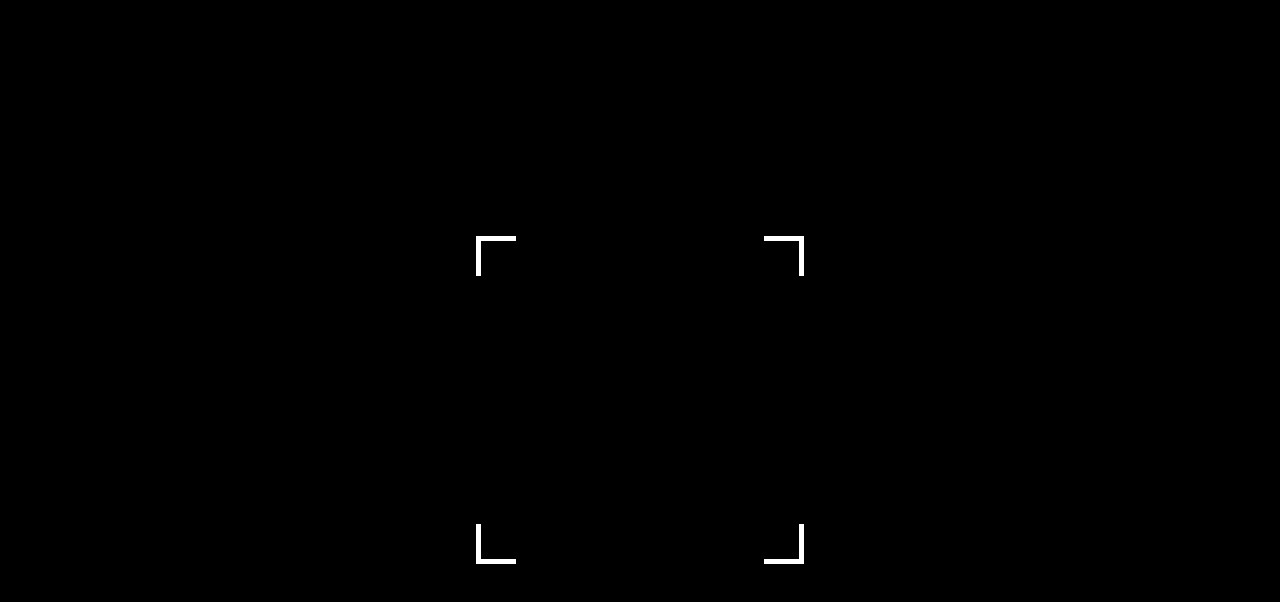
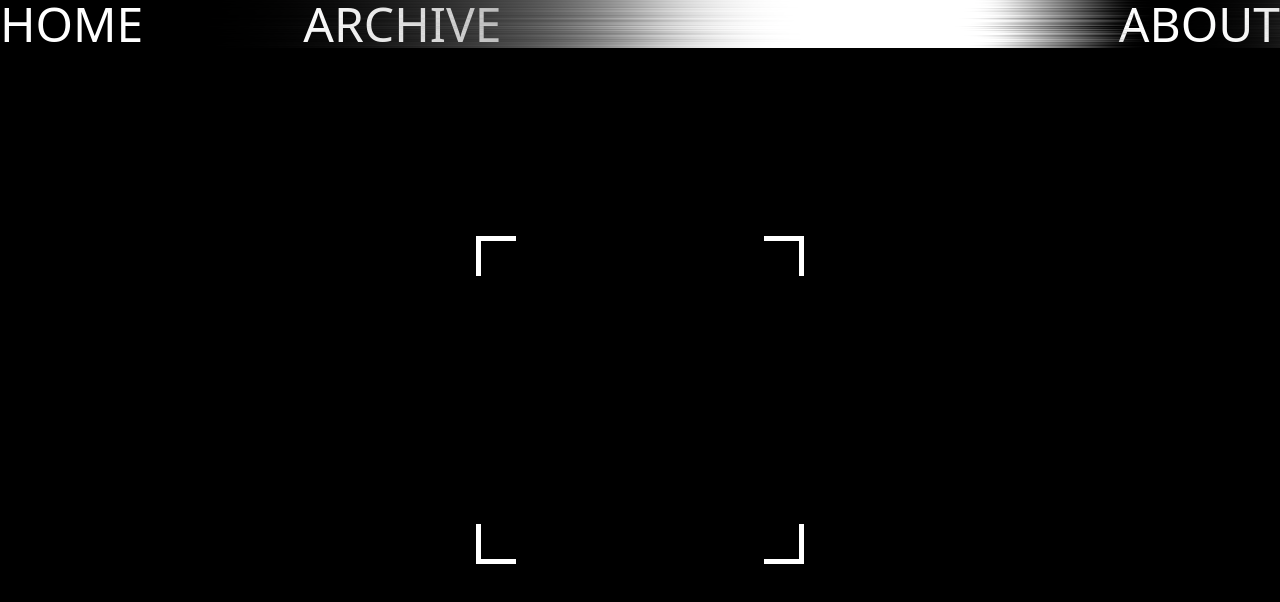
Before and after one commit to micheledinelli/aculei-fe, a React (Vite) app: page /experience in a window 1280 px wide. Shown: the top 602 px of the page. Built offline with nearby package versions, Linux system fonts and the light colour scheme.

Commit message:
feat: added aculeo.png and param to navbar component

```diff
--- a/src/components/Footbar.tsx
+++ b/src/components/Footbar.tsx
@@ -1,4 +1,4 @@
-import silvered_theme from "../assets/silvered_theme.jpg";
+import aculeo from "../assets/aculeo.png";
 import React from "react";
 
 interface FootbarProps {
@@ -13,7 +13,7 @@ const Footbar: React.FC<FootbarProps> = ({ datasetInfo }) => {
   return (
     <div
       className="w-full inline-flex flex-nowrap absolute bottom-0 opacity-500 overflow-hidden"
-      style={{ backgroundImage: `url(${silvered_theme})` }}
+      style={{ backgroundImage: `url(${aculeo})` }}
     >
       <ul className="hover:pause z-10 flex items-center justify-center md:justify-start [&_li]:mx-8 my-2 animate-infinite-scroll no-scroll whitespace-nowrap filter invert mix-blend-difference">
         {Object.entries(datasetInfo).map(([key, value]) => (
--- a/src/components/Navbar.tsx
+++ b/src/components/Navbar.tsx
@@ -1,16 +1,25 @@
 import { Link } from "react-router-dom";
-import silvered_theme from "../assets/silvered_theme.jpg";
-export default function Navbar() {
+import aculeo from "../assets/aculeo.png";
+
+interface NavbarProps {
+  leftPath: string;
+  leftText: string;
+}
+
+const Navbar: React.FC<NavbarProps> = ({
+  leftPath: linkPath,
+  leftText: linkText,
+}) => {
   return (
     <div
       className="flex fixed top-0 left-0 z-10 w-screen justify-between text-5xl"
-      style={{ backgroundImage: `url(${silvered_theme})` }}
+      style={{ backgroundImage: `url(${aculeo})` }}
     >
-      <div className="flex gap-16">
+      <div className="flex gap-40">
         <div className="filter invert mix-blend-difference cursor-pointer">
-          <Link to="/experience">EXPERIENCE</Link>
+          <Link to={linkPath}>{linkText}</Link>
         </div>
-        <div className="filter invertmix-blend-difference cursor-pointer">
+        <div className="filter invert mix-blend-difference cursor-pointer">
           ARCHIVE
         </div>
       </div>
@@ -19,4 +28,6 @@ export default function Navbar() {
       </div>
     </div>
   );
-}
+};
+
+export default Navbar;
--- a/src/pages/Experience.tsx
+++ b/src/pages/Experience.tsx
@@ -1,4 +1,5 @@
 import React, { useState, useEffect } from "react";
+import Navbar from "../components/Navbar";
 
 export default function Experience() {
   const [images, setImages] = useState<Image[]>([]);
@@ -13,9 +14,7 @@ export default function Experience() {
         toggleFullScreen(fullScreenIndex);
       }
     };
-
     document.addEventListener("keydown", handleKeyPress);
-
     return () => {
       document.removeEventListener("keydown", handleKeyPress);
     };
@@ -122,6 +121,7 @@ export default function Experience() {
 
   return (
     <div>
+      <Navbar leftPath="/" leftText="HOME" />
       <div className="bg-black h-screen text-white overflow-hidden flex justify-center items-center">
         <div
           className="camera-border md:p-40 bg-red-500 z-50 cursor-fancy"
--- a/src/pages/Landing.tsx
+++ b/src/pages/Landing.tsx
@@ -43,7 +43,7 @@ export default function Landing() {
 
   return (
     <div>
-      <Navbar />
+      <Navbar leftPath="/experience" leftText="EXPERIENCE" />
       <div className="absolute z-10 md:text-[16rem] lg:text-[20rem] xl:text-[24rem] bottom-0 filter w-full invert mix-blend-difference overflow-hidden">
         <div className="flex w-full justify-center">ACULEI</div>
       </div>
```
Also changed, not shown: src/assets/aculeo.png (added).
